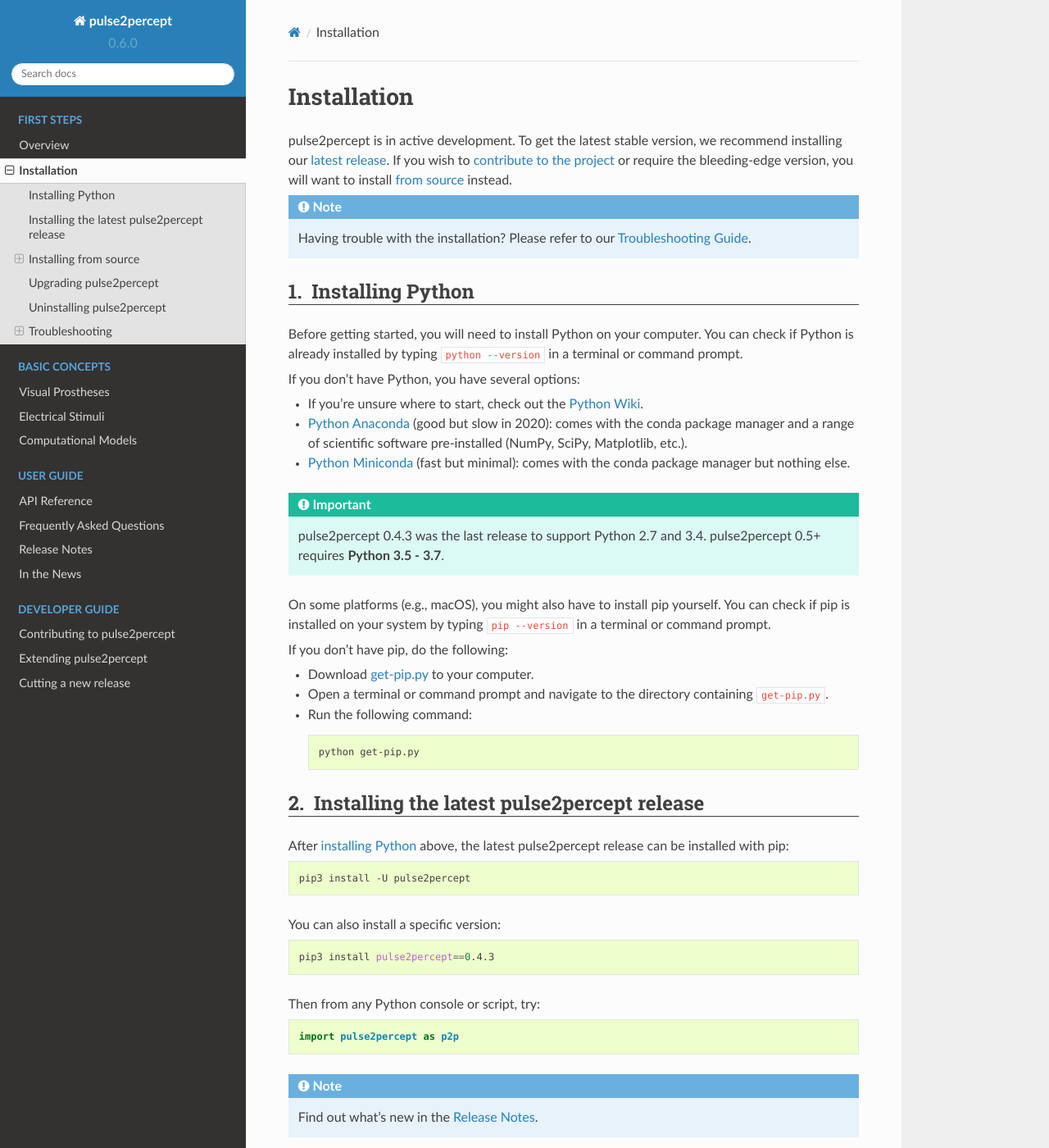
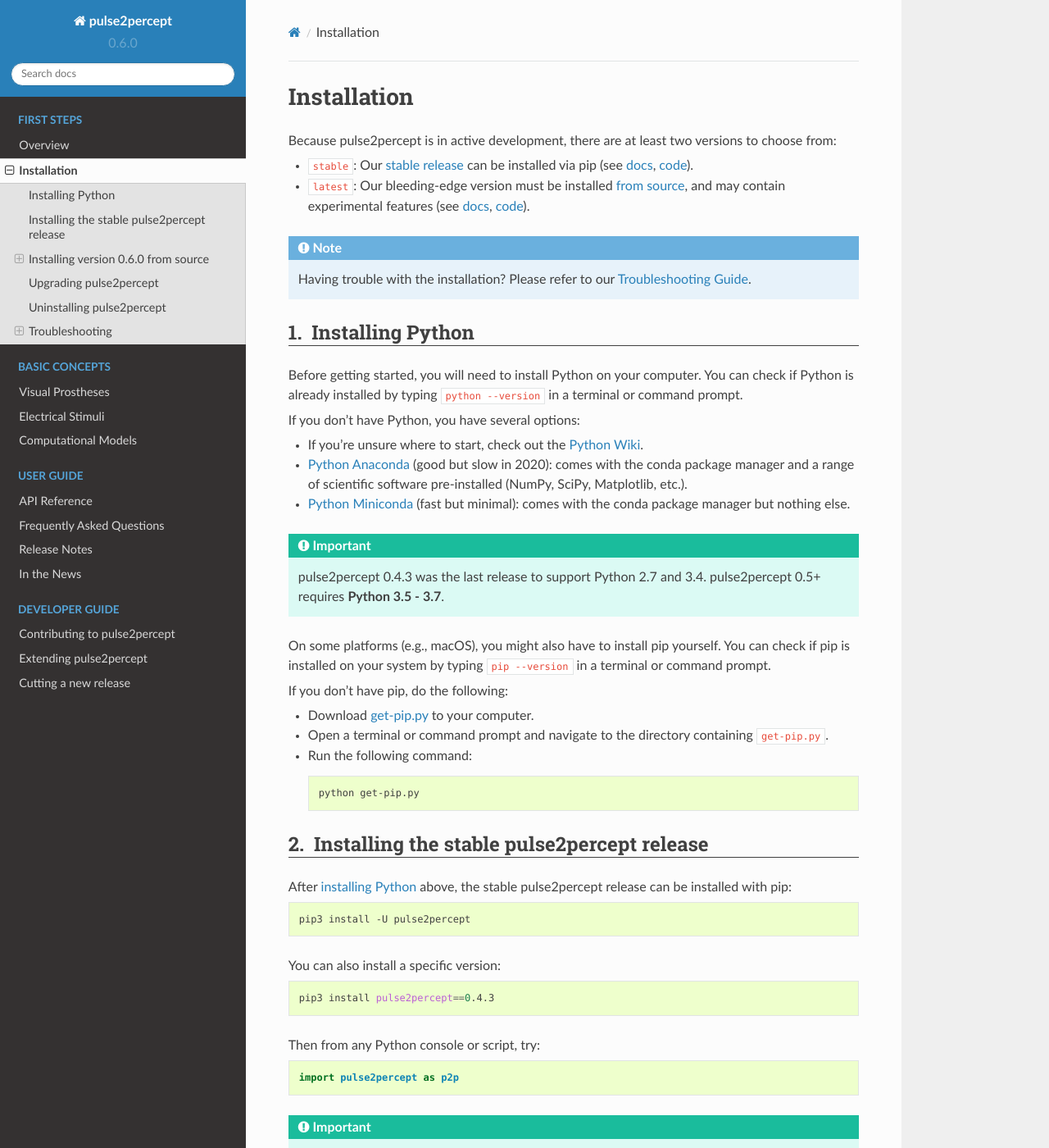
Before and after one commit to pulse2percept/pulse2percept, a Sphinx documentation site: the page built from doc/install.rst, in a window 1280 px wide and 1400 px high. Shown: the whole window at 82% size. Built offline with Sphinx 7.4.7 and the Read the Docs theme 2.0.0, drawn with Linux system fonts in a browser that asks for light colours; pages that are not in the unit, such as notebooks, are missing from menus; some of the changed text lies outside the part shown.

Commit message:
update installation instructions

```diff
--- a/doc/install.rst
+++ b/doc/install.rst
@@ -4,12 +4,16 @@
 Installation
 ============
 
-pulse2percept is in active development.
-To get the latest stable version, we recommend installing our
-:ref:`latest release <install-release>`.
-If you wish to :ref:`contribute to the project <dev-contributing>` or require
-the bleeding-edge version, you will want to install
-:ref:`from source <install-source>` instead.
+Because pulse2percept is in active development, there are at least two versions
+to choose from:
+
+-  ``stable``: Our :ref:`stable release <install-release>` can be installed via
+   pip (see `docs <https://pulse2percept.readthedocs.io/en/stable>`_,
+   `code <https://github.com/pulse2percept/pulse2percept/tree/stable>`_).
+-  ``latest``: Our bleeding-edge version must be installed
+   :ref:`from source <install-source>`, and may contain experimental features
+   (see `docs <https://pulse2percept.readthedocs.io/en/latest/>`_,
+   `code <https://github.com/pulse2percept/pulse2percept/tree/master>`_).
 
 .. note::
 
@@ -61,10 +65,10 @@
 
 .. _install-release:
 
-Installing the latest pulse2percept release
+Installing the stable pulse2percept release
 ===========================================
 
-After :ref:`installing Python <install-python>` above, the latest pulse2percept
+After :ref:`installing Python <install-python>` above, the stable pulse2percept
 release can be installed with pip:
 
 .. code-block:: bash
@@ -83,14 +87,20 @@
 
     import pulse2percept as p2p
 
+.. important::
+
+    Make sure you are reading the right version of the documentation:
+    https://pulse2percept.readthedocs.io/en/stable
+    (<-- "stable", not "latest").
+
 .. note::
 
     Find out what's new in the :ref:`Release Notes <users-release-notes>`.
 
 .. _install-source:
 
-Installing from source
-======================
+Installing version |version| from source
+========================================
 
 .. _install-source-prerequisites:
 
@@ -219,6 +229,12 @@
 
     import pulse2percept as p2p
 
+.. important::
+
+    Make sure you are reading the right version of the documentation:
+    https://pulse2percept.readthedocs.io/en/latest
+    (<-- "latest", not "stable").
+
 Building with make
 ------------------
 
@@ -239,9 +255,9 @@
 =======================
 
 If you have previously installed pulse2percept, but wish to upgrade to the
-latest version, you have two options.
+newest release, you have two options.
 
-To upgrade to the latest stable release, use the ``-U`` option with pip:
+To upgrade to the newest stable release, use the ``-U`` option with pip:
 
 .. code-block:: bash
 
@@ -275,6 +291,8 @@
 .. code-block:: python
 
    pip3 uninstall pulse2percept
+
+This works for both stable and latest releases.
 
 In addition, if you installed :ref:`from source <install-source>`, you may want
 to manually delete the directory where you cloned the git repository that
```
